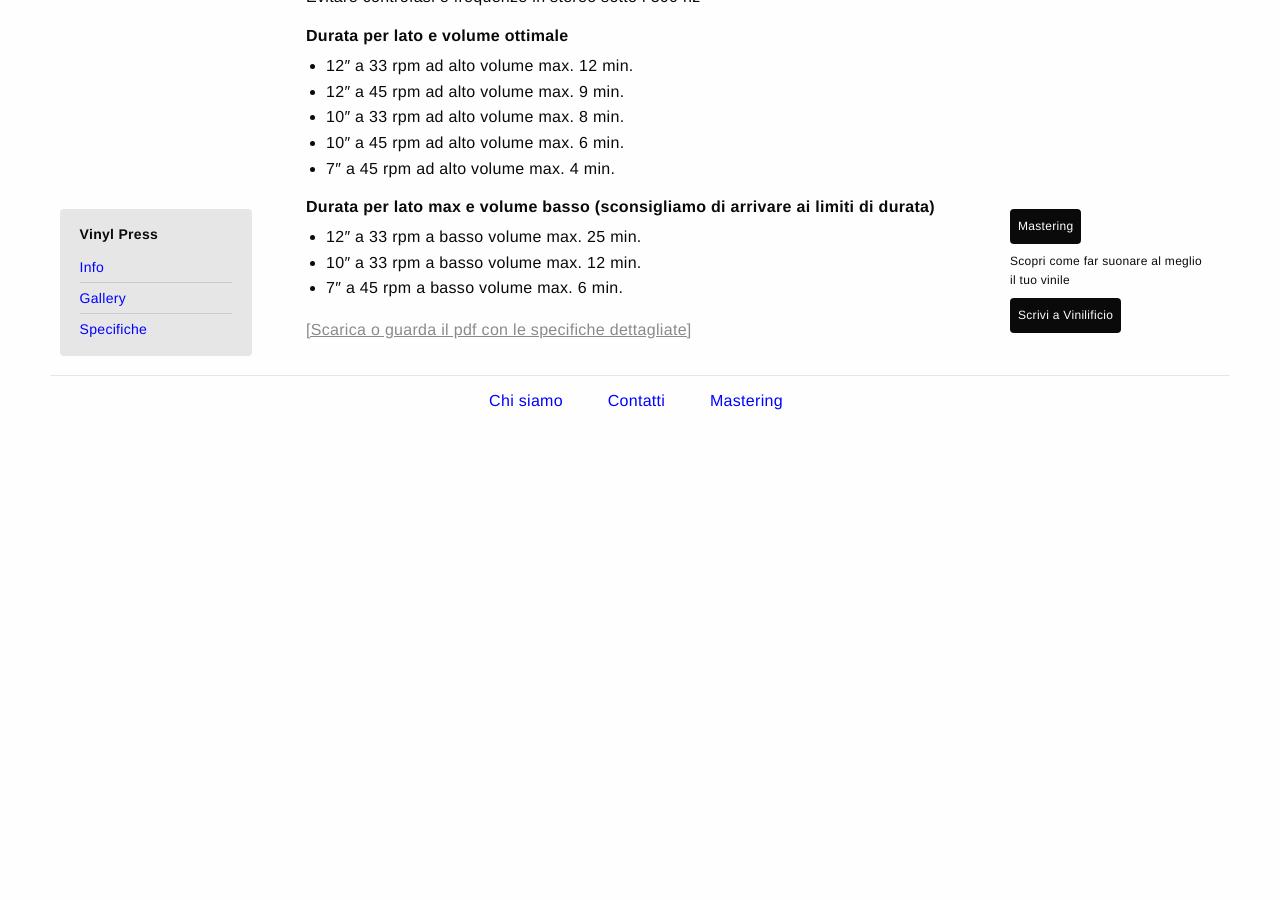
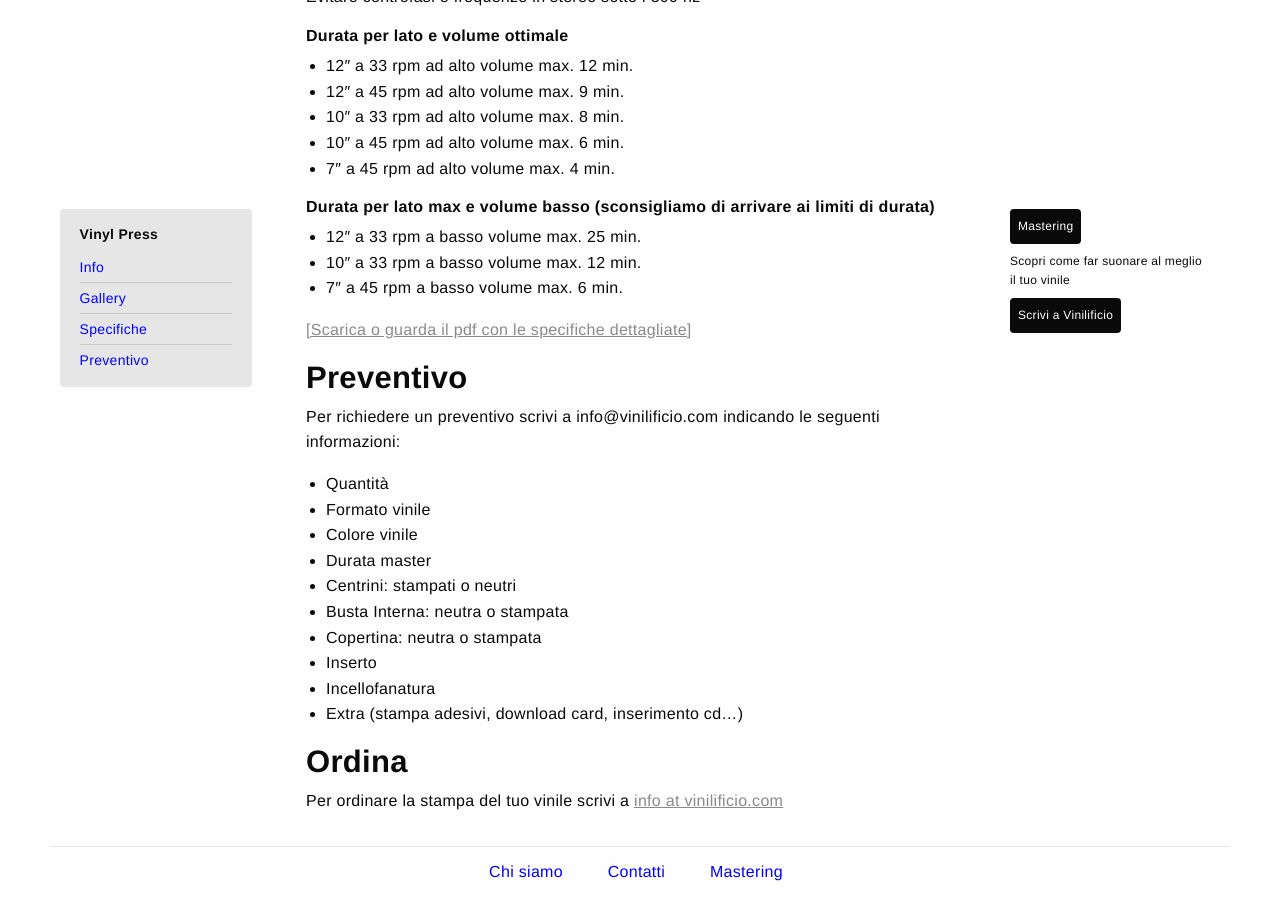
Before and after one commit to Vinilificio/Vinilificio.github.io, a Jekyll site: the page built from _pages/vinyl-press.md, in a window 1280 px wide and 900 px high, scrolled down 2107 px. Built offline with Jekyll 4.4.1, drawn with Linux system fonts in a browser that asks for light colours; before the commit the page ends 2536 px from its top, so only the background shows below that.

Commit message:
Preventivo

```diff
--- a/_pages/vinyl-press.md
+++ b/_pages/vinyl-press.md
@@ -9,6 +9,8 @@ menu:
   id: gallery
 - titolo: Specifiche
   id: specifiche
+- titolo: Preventivo
+  id: preventivo
 published: true
 ---
 
@@ -78,3 +80,19 @@ Evitare controfasi e frequenze in stereo sotto i 300 hz
 
 
 <a href="https://dl.dropboxusercontent.com/u/6988499/Specifiche%20Rand%20_%20Ita/Specifiche%20Audio%20per%20vinili.pdf" target="_blank">[Scarica o guarda il pdf con le specifiche dettagliate]</a>
+
+### Preventivo
+Per richiedere un preventivo scrivi a info@vinilificio.com indicando le seguenti informazioni:
+* Quantità
+* Formato vinile
+* Colore vinile
+* Durata master
+* Centrini: stampati o neutri
+* Busta Interna: neutra o stampata
+* Copertina: neutra o stampata
+* Inserto
+* Incellofanatura
+* Extra (stampa adesivi, download card, inserimento cd...)
+
+### Ordina
+Per ordinare la stampa del tuo vinile scrivi a <a href="mailto:info@vinilificio.com">info at vinilificio.com</a>
```
